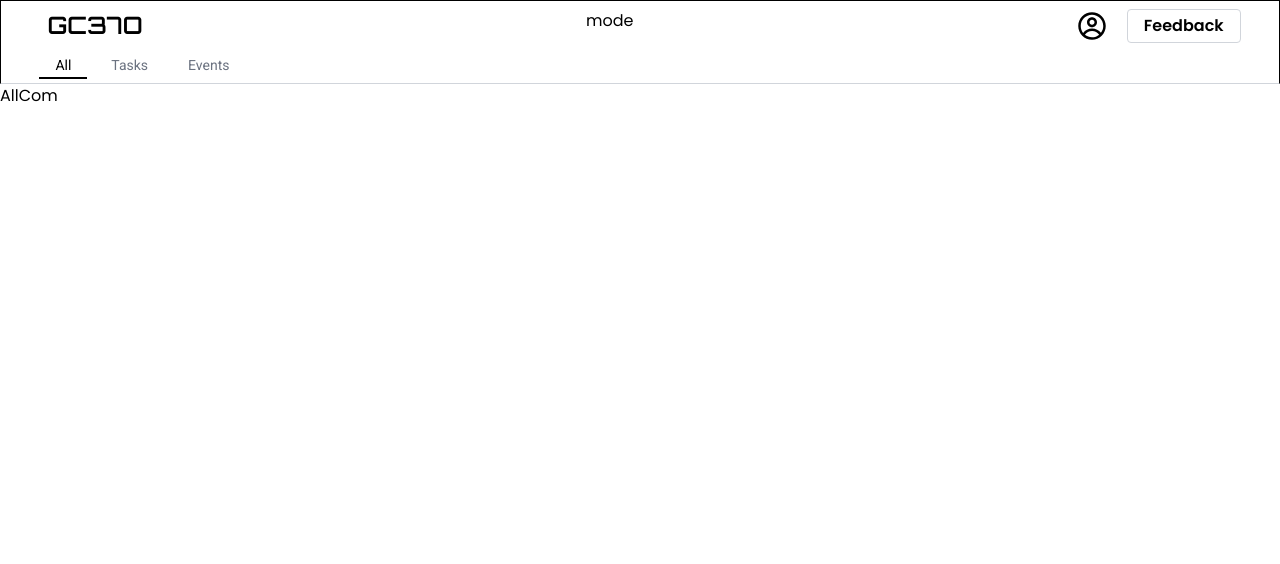
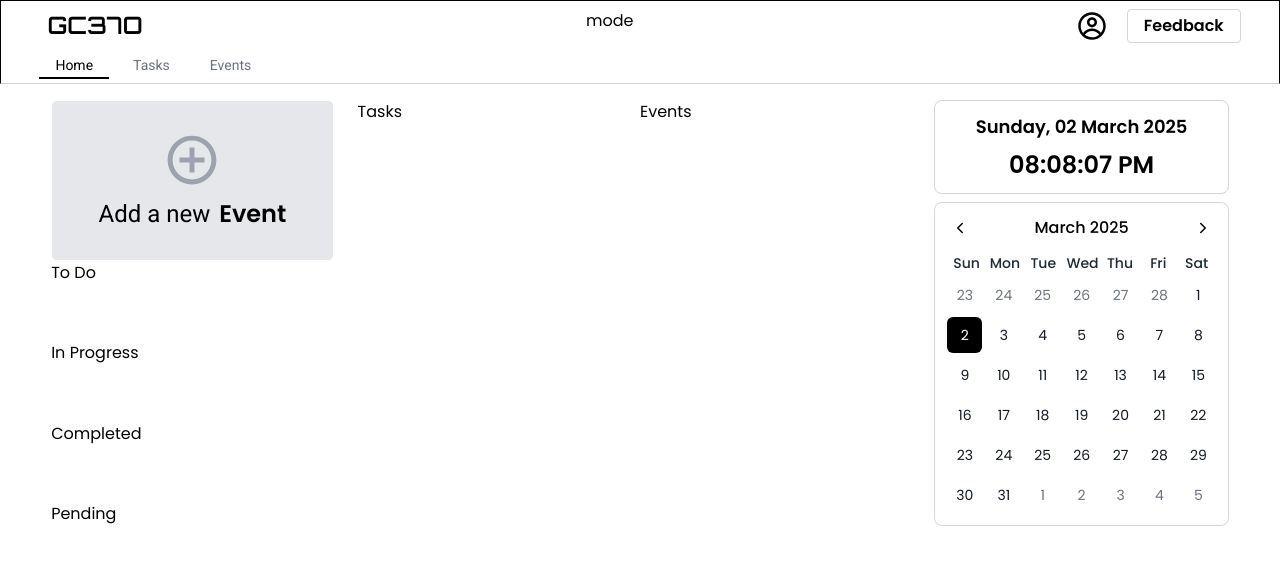
Before and after one commit to KousikBhowmik/GC37O, a React (Vite) app in the folder client/: page / in a window 1280 px wide. Shown: the top 564 px of the page. Built offline with nearby package versions, Linux system fonts and the light colour scheme; no server answers.

Commit message:
calendar and clock done

```diff
--- a/client/package.json
+++ b/client/package.json
@@ -11,9 +11,11 @@
   },
   "dependencies": {
     "axios": "^1.8.1",
+    "date-fns": "^4.1.0",
     "dotenv": "^16.4.7",
     "firebase": "^11.4.0",
     "js-cookie": "^3.0.5",
+    "lucide-react": "^0.479.0",
     "motion": "^12.4.7",
     "react": "^19.0.0",
     "react-dom": "^19.0.0",
--- a/client/src/components/AllCom.jsx
+++ /dev/null
@@ -1,9 +0,0 @@
-import React from 'react'
-
-const AllCom = () => {
-  return (
-    <div>AllCom</div>
-  )
-}
-
-export default AllCom;
--- /dev/null
+++ b/client/src/components/CalendarCom.jsx
@@ -0,0 +1,90 @@
+import React, { useState } from "react";
+import {
+  format,
+  startOfMonth,
+  endOfMonth,
+  startOfWeek,
+  endOfWeek,
+  addDays,
+  isSameMonth,
+  isSameDay,
+} from "date-fns";
+import { ChevronLeft, ChevronRight } from "lucide-react";
+import { useDarkMode } from "../store/useStore.js";
+
+const CalendarCom = () => {
+  const [currentDate, setCurrentDate] = useState(new Date());
+  const { isDarkMode, toggleDarkMode } = useDarkMode();
+  const today = new Date();
+
+  const startMonth = startOfMonth(currentDate);
+  const endMonth = endOfMonth(currentDate);
+  const startWeek = startOfWeek(startMonth);
+  const endWeek = endOfWeek(endMonth);
+
+  const days = [];
+  let day = startWeek;
+
+  while (day <= endWeek) {
+    days.push(day);
+    day = addDays(day, 1);
+  }
+
+  const prevMonth = () => setCurrentDate(addDays(startMonth, -1));
+  const nextMonth = () => setCurrentDate(addDays(endMonth, 1));
+
+  return (
+    <div
+      className={`${
+        isDarkMode
+          ? "bg-black text-white border-gray-700"
+          : "bg-white text-black border-gray-300"
+      } w-full max-w-sm p-3 rounded-lg border transition duration-300 text-sm`}
+    >
+      <div className="flex justify-between items-center mb-2">
+        <button
+          onClick={prevMonth}
+          className="p-1 hover:bg-gray-300 cursor-pointer dark:hover:bg-[#242424] rounded-md"
+        >
+          <ChevronLeft size={18} />
+        </button>
+        <h2 className="text-base font-medium">
+          {format(currentDate, "MMMM yyyy")}
+        </h2>
+        <button
+          onClick={nextMonth}
+          className="p-1 hover:bg-gray-300 cursor-pointer dark:hover:bg-[#242424] rounded-md"
+        >
+          <ChevronRight size={18} />
+        </button>
+      </div>
+      <div className="grid grid-cols-7 text-center text-gray-800 dark:text-gray-200">
+        {["Sun", "Mon", "Tue", "Wed", "Thu", "Fri", "Sat"].map((day) => (
+          <div key={day} className="p-1 font-medium">
+            {day}
+          </div>
+        ))}
+      </div>
+      <div className="grid grid-cols-7 gap-1 text-center">
+        {days.map((day, index) => (
+          <div
+            key={index}
+            className={`p-2 rounded-md transition duration-200 cursor-pointer ${
+              isSameMonth(day, currentDate)
+                ? "text-gray-900 dark:text-gray-100"
+                : "text-gray-500 dark:text-gray"
+            } ${
+              isSameDay(day, today)
+                ? `bg-black dark:bg-gray-800 text-white   `
+                : "hover:bg-gray-200 dark:hover:bg-[#242424]"
+            }`}
+          >
+            {format(day, "d")}
+          </div>
+        ))}
+      </div>
+    </div>
+  );
+};
+
+export default CalendarCom;
--- /dev/null
+++ b/client/src/components/CurrentTime.jsx
@@ -0,0 +1,26 @@
+import React, { useState, useEffect } from "react";
+import { format } from "date-fns";
+
+const CurrentTime = () => {
+  const [currentTime, setCurrentTime] = useState(new Date());
+
+  useEffect(() => {
+    const interval = setInterval(() => {
+      setCurrentTime(new Date());
+    }, 1000);
+    return () => clearInterval(interval);
+  }, []);
+
+  return (
+    <div className="bg-white text-black dark:bg-black dark:text-white border border-gray-300 dark:border-gray-700 w-full max-w-sm p-3 rounded-lg transition duration-300 text-sm text-center">
+      <h2 className="text-lg font-semibold">
+        {format(currentTime, "EEEE, dd MMMM yyyy")}
+      </h2>
+      <h1 className="text-2xl font-semibold mt-2">
+        {format(currentTime, "hh:mm:ss a")}
+      </h1>
+    </div>
+  );
+};
+
+export default CurrentTime;
--- /dev/null
+++ b/client/src/components/HomeCom.jsx
@@ -0,0 +1,55 @@
+import React, { useState, useEffect } from "react";
+import CalendarCom from "./CalendarCom";
+import CurrentTime from "./CurrentTime";
+import { IoMdAddCircleOutline } from "react-icons/io";
+import { motion } from "framer-motion";
+
+const HomeCom = () => {
+  const [toggleText, setToggleText] = useState("tasks");
+  useEffect(() => {
+    const interval = setInterval(() => {
+      setToggleText(toggleText === "tasks" ? "events" : "tasks");
+    }, 3000);
+    return () => clearInterval(interval);
+  }, [toggleText]);
+  return (
+    <div className="px-[4vw] grid grid-cols-4 pt-4  w-full">
+      <div className="grid grid-rows-5 pr-3">
+        <div className="w-full row-span-2 bg-gray-200 dark:bg-[#0a0a0a] h-[100%] flex flex-col border border-white dark:border-gray-700 items-center justify-center gap-2 rounded-md  ">
+          <IoMdAddCircleOutline className="text-6xl text-gray-400 cursor-pointer" />
+          <div className="grid grid-cols-5">
+            <span className="text-2xl col-span-3 font-serif dark:text-gray-200 ">Add a new</span>
+            <motion.span
+              key={toggleText}
+              initial={{ opacity: 0, y: 10 }}
+              animate={{ opacity: 1, y: 0 }}
+              exit={{ opacity: 0, y: -10 }}
+              transition={{ duration: 0.5 }}
+              className="text-2xl font-semibold dark:text-gray-50 pl-2 col-span-2"
+            >
+              {toggleText === "tasks" ? "Task" : "Event"}
+            </motion.span>
+          </div>
+        </div>
+
+        <div>To Do</div>
+        <div>In Progress</div>
+        <div>Completed</div>
+        <div>Pending</div>
+      </div>
+      <div className="px-3">
+        <h1>Tasks</h1>
+        <div></div>
+      </div>
+      <div>Events</div>
+      <div>
+        <div className="flex  flex-col  gap-2">
+          <CurrentTime />
+          <CalendarCom />
+        </div>
+      </div>
+    </div>
+  );
+};
+
+export default HomeCom;
--- a/client/src/components/Navbar.jsx
+++ b/client/src/components/Navbar.jsx
@@ -46,7 +46,10 @@ const Navbar = ({ activeState, setActiveState }) => {
                 Account Settings
               </p>
               <div
-                onClick={toggleDarkMode}
+                onClick={() => {
+                  toggleDarkMode();
+                  setIsProfileCard(!isProfileCard);
+                }}
                 className="flex justify-between items-center px-2 cursor-pointer hover:bg-gray-100 dark:hover:bg-[#4545455b] rounded-md py-2 "
               >
                 <p className=" text-gray-600 dark:text-gray-400    hover:text-black  dark:hover:text-white ">
@@ -73,16 +76,16 @@ const Navbar = ({ activeState, setActiveState }) => {
       <div>
         <ul className="flex text-gray-500 text-sm font-serif gap-2 ">
           <li
-            onClick={() => setActiveState("all")}
+            onClick={() => setActiveState("home")}
             className={`relative cursor-pointer py-1 px-4 hover:bg-gray-200 dark:hover:bg-[#ffffff20] dark:hover:text-white  hover:text-black rounded-sm
                 after:absolute after:left-0 after:bottom-0 after:h-0.5 after:bg-black dark:after:bg-white
               after:transition-all after:duration-300  ${
-                activeState === "all"
+                activeState === "home"
                   ? "after:w-full text-black dark:text-white"
                   : "after:w-0"
               }`}
           >
-            All
+            Home
           </li>
           <li
             onClick={() => setActiveState("tasks")}
--- a/client/src/pages/Dashboard.jsx
+++ b/client/src/pages/Dashboard.jsx
@@ -1,18 +1,17 @@
 import React, { useEffect, useState } from "react";
 import Navbar from "../components/Navbar.jsx";
-import AllCom from "../components/AllCom.jsx";
+import EventsCom from "../components/EventsCom.jsx";
 import TasksCom from "../components/TasksCom.jsx";
-import EventsCom from "../components/EventsCom.jsx";
-
+import HomeCom from "../components/HomeCom.jsx";
 const Dashboard = () => {
-  const [activeState, setActiveState] = useState("all");
+  const [activeState, setActiveState] = useState("home");
 
   return (
     <div className="w-full h-screen dark:bg-black  ">
       <Navbar activeState={activeState} setActiveState={setActiveState} />
 
-      {activeState === "all" ? (
-        <AllCom />
+      {activeState === "home" ? (
+        <HomeCom />
       ) : activeState === "tasks" ? (
         <TasksCom />
       ) : (
```
Also changed, not shown: client/src/components/TasksCom.jsx (+4 -6 lines), 1 other file (tests, documents, lock files or other folders).
